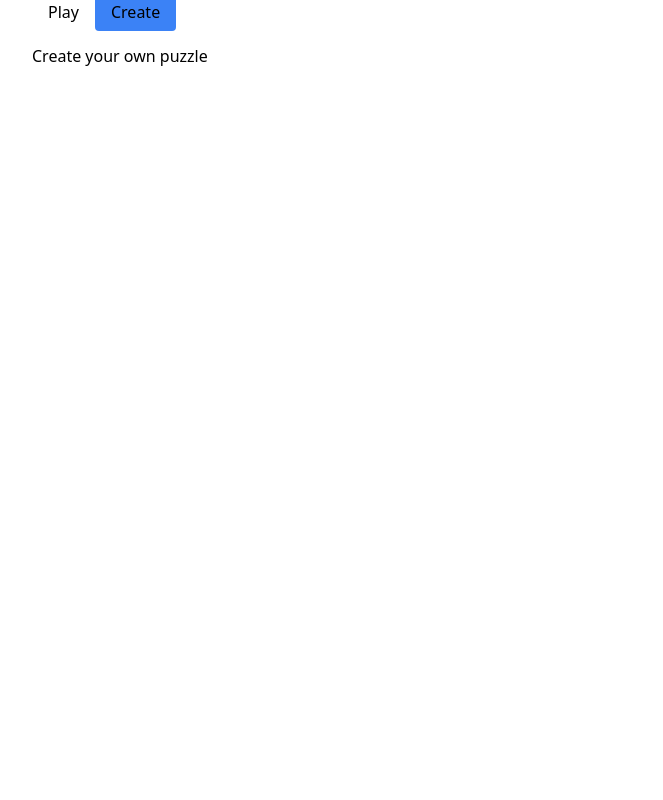
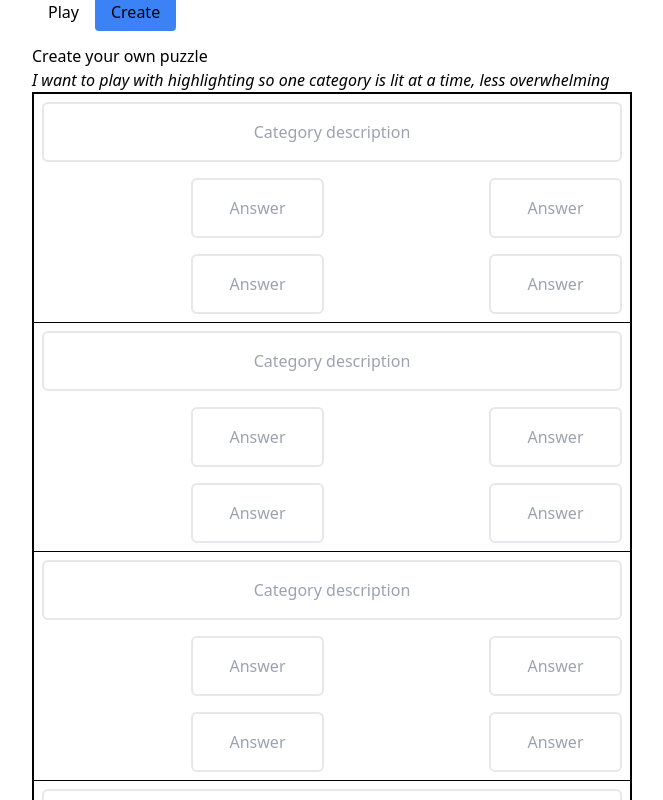
Before and after one commit to craigostrin/diy-connections-game, a React (Vite) app: page /create in a window 1280 px wide. Shown: the top 800 px of the page, without its empty margins (8-671 px from the left). Built offline with nearby package versions, Linux system fonts and the light colour scheme.

Commit message:
feat(create): add PuzzleCreator structure

```diff
--- /dev/null
+++ b/src/components/PuzzleCreator.tsx
@@ -0,0 +1,71 @@
+import React from "react"
+
+function PuzzleCreator() {
+  const categories: React.ReactNode[] = []
+  for (let i = 0; i < 4; i++) {
+    categories.push(<CategoryCreator key={i} index={i} />)
+    if (i < 3) categories.push(<hr className="border-black" />)
+  }
+
+  return (
+    <>
+      <div className="border-2 border-black w-[600px]">{categories}</div>
+    </>
+  )
+}
+
+type CategoryCreatorProps = { index: number }
+
+function CategoryCreator({ index }: CategoryCreatorProps) {
+  const items: React.ReactNode[] = []
+  for (let i = 0; i < 4; i++) {
+    items.push(<InputItem key={i} catIndex={index} index={i} />)
+  }
+
+  return (
+    <div className="grid grid-cols-4">
+      <InputDescription catIndex={index} />
+      {items}
+    </div>
+  )
+}
+
+type InputDescriptionProps = { catIndex: number }
+
+function InputDescription({ catIndex }: InputDescriptionProps) {
+  const ariaName = `category${catIndex}`
+
+  return (
+    <>
+      <label htmlFor={ariaName} />
+      <input
+        name={ariaName}
+        className="text-center p-4 m-2 border-2 rounded-md col-span-4"
+        type="text"
+        placeholder="Category description"
+        required
+      />
+    </>
+  )
+}
+
+type InputItemProps = { catIndex: number; index: number }
+
+function InputItem({ catIndex, index }: InputItemProps) {
+  const ariaName = `category${catIndex}-word${index}`
+
+  return (
+    <>
+      <label htmlFor={ariaName} />
+      <input
+        name={ariaName}
+        className="text-center p-4 m-2 border-2 rounded-md"
+        type="text"
+        placeholder="Answer"
+        required
+      />
+    </>
+  )
+}
+
+export default PuzzleCreator
--- a/src/routes/create.tsx
+++ b/src/routes/create.tsx
@@ -1,5 +1,16 @@
+import PuzzleCreator from "@components/PuzzleCreator"
+
 function Create() {
-  return <div>Create your own puzzle</div>
+  return (
+    <div>
+      <h1>Create your own puzzle</h1>
+      <i>
+        I want to play with highlighting so one category is lit at a time, less
+        overwhelming
+      </i>
+      <PuzzleCreator />
+    </div>
+  )
 }
 
 export default Create
```
